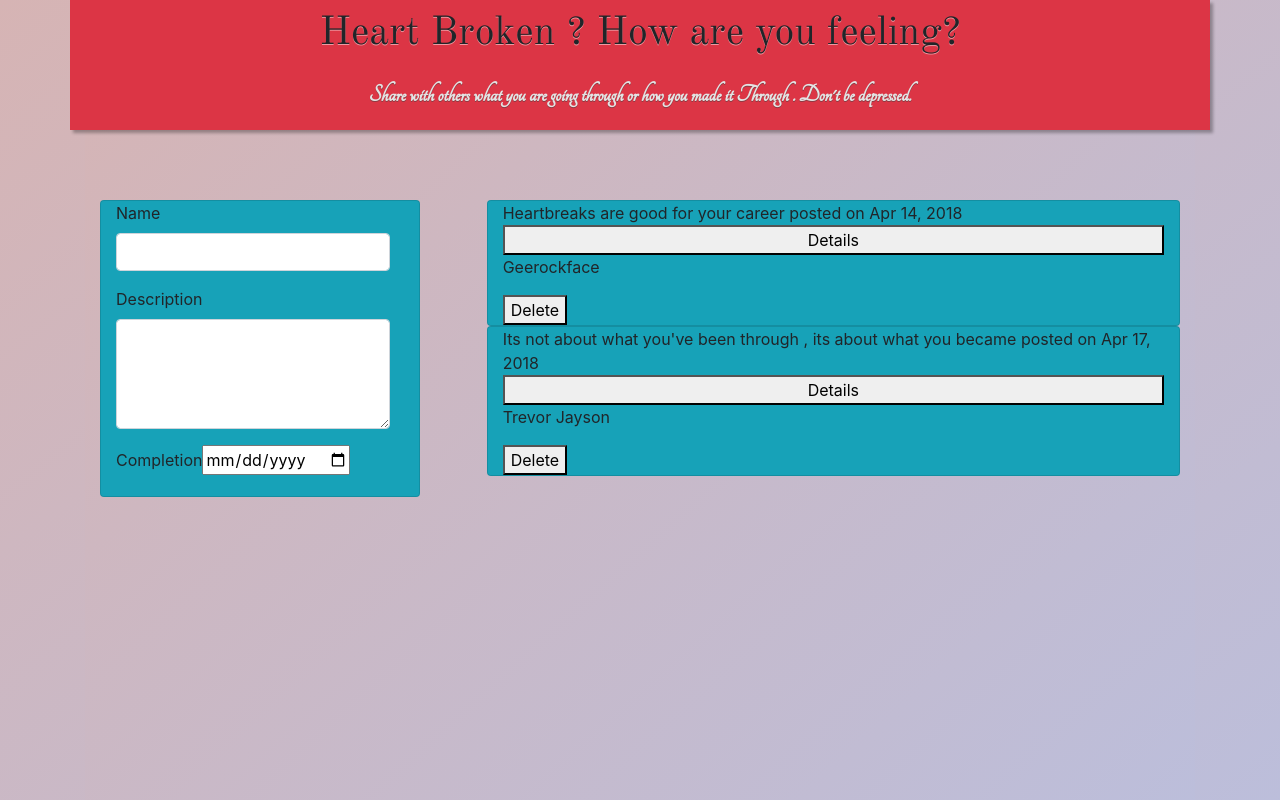
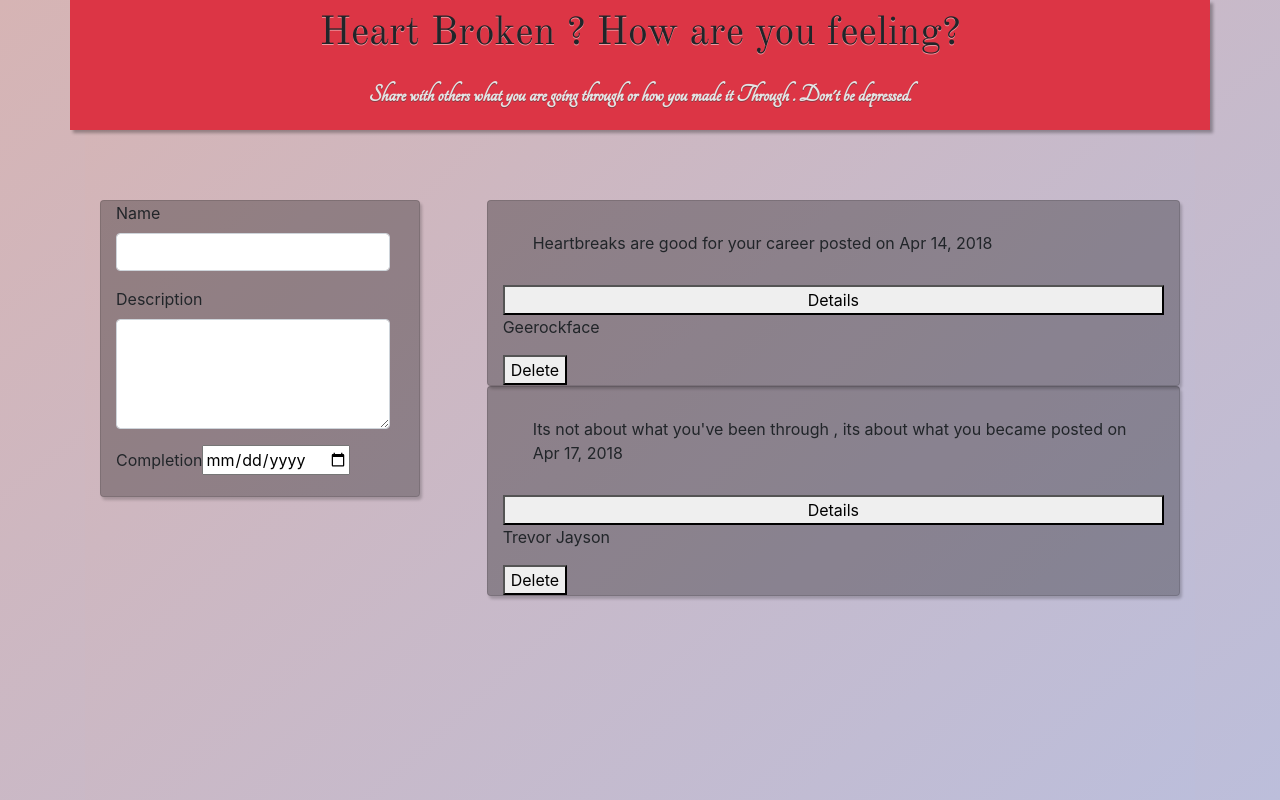
Before and after one commit to Geerocktricks/Quotes2, an Angular app in the folder Quotes2/: page / in a window 1280 px wide. Shown: the top 800 px of the page. Built offline with nearby package versions, Linux system fonts and the light colour scheme.

Commit message:
This commit will style the application

```diff
--- a/Quotes2/src/app/quote/quote.component.css
+++ b/Quotes2/src/app/quote/quote.component.css
@@ -1,16 +1,23 @@
 li{
    list-style: none;
+   padding: 20px;
+   margin: 10px;
 }
 ul{
-    margin-bottom: 20px;
+
 }
 .quoted{
     float: right;
     top:200px;
+    background-color: rgba(0, 0, 0, .3);
+    box-shadow: 2px 3px 3px   rgba(0, 0, 0, .2);
+
 }
 .inputed{
     top: 200px;
     position: fixed;
+    box-shadow: 2px 3px 3px   rgba(0, 0, 0, .2);
+    background-color: rgba(0, 0, 0, .3);
 }
 body{
     background-image: linear-gradient(to bottom right, rgb(214, 180, 180), rgb(185, 191, 223));
--- a/Quotes2/src/app/quote/quote.component.html
+++ b/Quotes2/src/app/quote/quote.component.html
@@ -1,12 +1,12 @@
 <body>
     <div class="container">
         <div class="row col-md-12">
-            <div class="col-md-3 card bg-info inputed">
+            <div class="col-md-3 card inputed">
                 <app-quote-form></app-quote-form>
               </div>
             </div>
             <ul>
-              <div *ngFor="let quote of quotes , let i = index" class=" col-md-8 card bg-info quoted">
+              <div *ngFor="let quote of quotes , let i = index" class=" col-md-8 card  quoted">
                   <li id="{{i}}" appHighlight >{{quote.name}} posted on {{quote.completeDate|date}}</li>
                   <button (click) = 'toogleDetails(i)'>Details</button>
 
```
